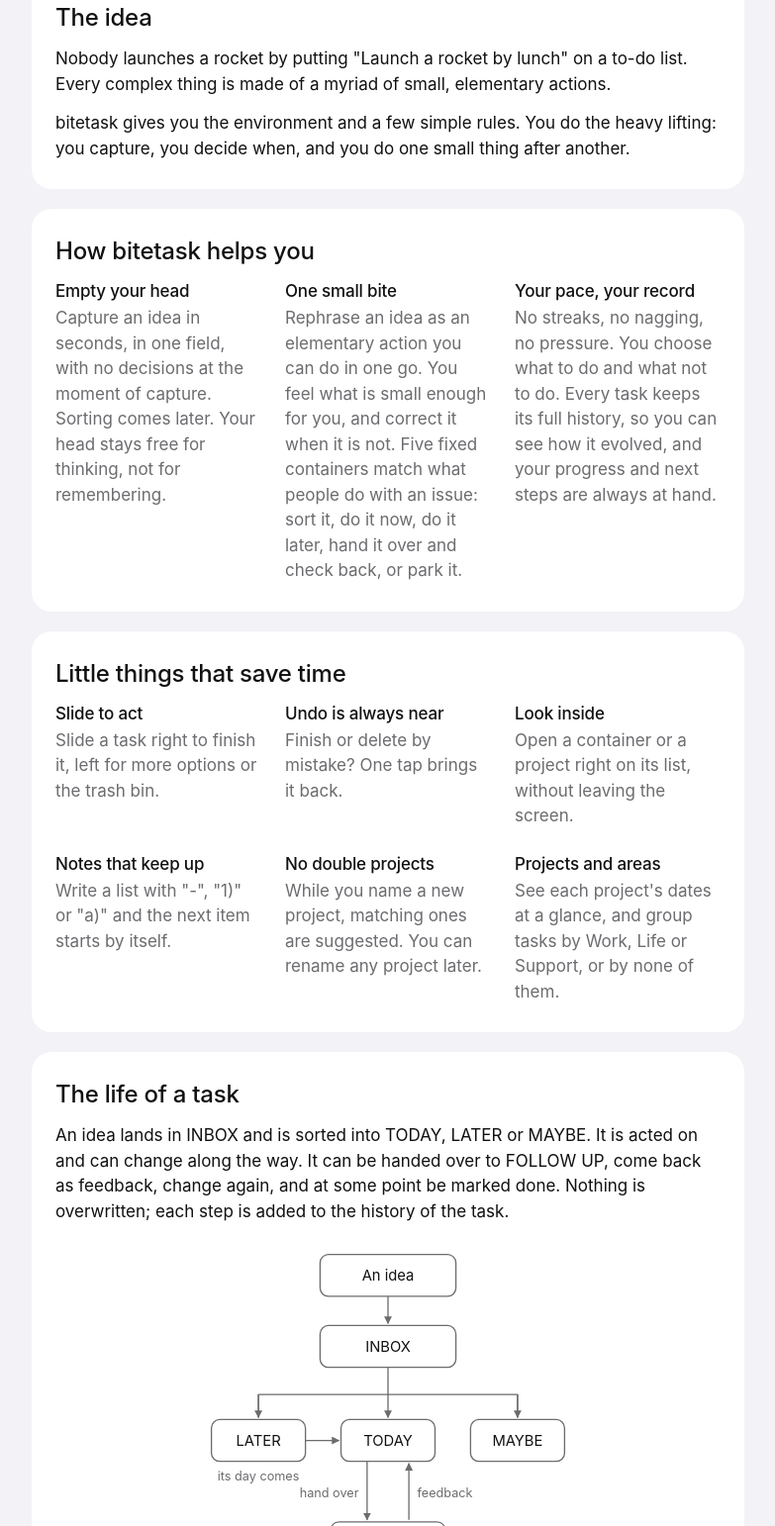
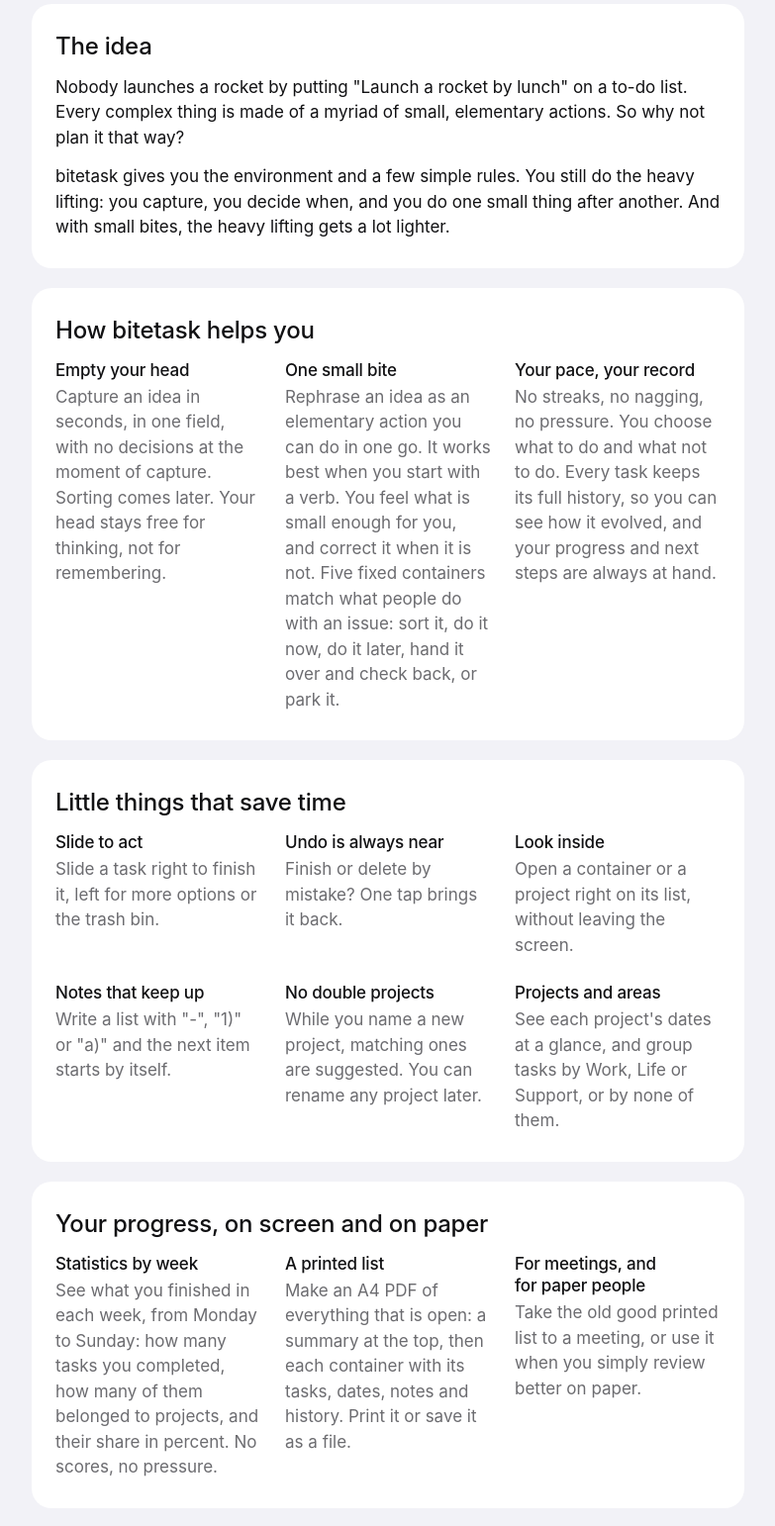
Before and after one commit to borisyushmanov/bitetask-site, a plain HTML site: page index.html in a window 1280 px wide. Shown: the part 622-2164 px from the top of the page at 99% size, without its empty margins (248-1031 px from the left). Drawn offline with Linux system fonts and the light colour scheme.

Commit message:
Add files via upload

```diff
--- a/index.html
+++ b/index.html
@@ -4,7 +4,7 @@
 <meta charset="utf-8">
 <meta name="viewport" content="width=device-width, initial-scale=1, viewport-fit=cover">
 <title>bitetask · Big tasks, small bites</title>
-<meta name="description" content="bitetask helps you free your head and move forward: capture an idea, break it into elementary actions, take them one small bite at a time. iPhone app, no server, no tracking.">
+<meta name="description" content="A tool for freeing your head and moving forward: you capture an idea, write it as an elementary action, and take one small bite at a time. iPhone app, no server, no tracking.">
 <meta name="color-scheme" content="light dark">
 <link rel="icon" href="favicon.png">
 <link rel="apple-touch-icon" href="apple-touch-icon.png">
@@ -25,8 +25,8 @@
 <section class="hero">
   <div>
     <h1>Big tasks, small bites.</h1>
-    <p class="lead">Big tasks freeze us. bitetask cuts them into small bites you can start right now.</p>
-    <p class="lead">It keeps your head free for thinking, not for remembering. Ideas become elementary actions, and your progress and next steps are tracked for you.</p>
+    <p class="lead">Big tasks freeze us. With bitetask you write them down as small bites you can start right now.</p>
+    <p class="lead">You keep your head free for thinking, not for remembering. You turn ideas into elementary actions, and your progress and next steps stay in front of you.</p>
     <a class="button" href="mailto:support@bitetask.com?subject=bitetask%20beta">Get on the beta list</a>
     <p class="note">iPhone only. Free during the beta. The beta opens soon: write to <a href="mailto:support@bitetask.com">support@bitetask.com</a> to get on the list.</p>
   </div>
@@ -46,15 +46,15 @@
 
 <section class="card">
   <h2>The idea</h2>
-  <p>Nobody launches a rocket by putting "Launch a rocket by lunch" on a to-do list. Every complex thing is made of a myriad of small, elementary actions.</p>
-  <p>bitetask gives you the environment and a few simple rules. You do the heavy lifting: you capture, you decide when, and you do one small thing after another.</p>
+  <p>Nobody launches a rocket by putting "Launch a rocket by lunch" on a to-do list. Every complex thing is made of a myriad of small, elementary actions. So why not plan it that way?</p>
+  <p>bitetask gives you the environment and a few simple rules. You still do the heavy lifting: you capture, you decide when, and you do one small thing after another. And with small bites, the heavy lifting gets a lot lighter.</p>
 </section>
 
 <section class="card">
   <h2>How bitetask helps you</h2>
   <div class="points three">
     <div><h3>Empty your head</h3><p>Capture an idea in seconds, in one field, with no decisions at the moment of capture. Sorting comes later. Your head stays free for thinking, not for remembering.</p></div>
-    <div><h3>One small bite</h3><p>Rephrase an idea as an elementary action you can do in one go. You feel what is small enough for you, and correct it when it is not. Five fixed containers match what people do with an issue: sort it, do it now, do it later, hand it over and check back, or park it.</p></div>
+    <div><h3>One small bite</h3><p>Rephrase an idea as an elementary action you can do in one go. It works best when you start with a verb. You feel what is small enough for you, and correct it when it is not. Five fixed containers match what people do with an issue: sort it, do it now, do it later, hand it over and check back, or park it.</p></div>
     <div><h3>Your pace, your record</h3><p>No streaks, no nagging, no pressure. You choose what to do and what not to do. Every task keeps its full history, so you can see how it evolved, and your progress and next steps are always at hand.</p></div>
   </div>
 </section>
@@ -72,8 +72,18 @@
 </section>
 
 <section class="card">
+  <h2>Your progress, on screen and on paper</h2>
+  <div class="points three">
+    <div><h3>Statistics by week</h3><p>See what you finished in each week, from Monday to Sunday: how many tasks you completed, how many of them belonged to projects, and their share in percent. No scores, no pressure.</p></div>
+    <div><h3>A printed list</h3><p>Make an A4 PDF of everything that is open: a summary at the top, then each container with its tasks, dates, notes and history. Print it or save it as a file.</p></div>
+    <div><h3>For meetings, and for paper people</h3><p>Take the old good printed list to a meeting, or use it when you simply review better on paper.</p></div>
+  </div>
+</section>
+
+<section class="card">
   <h2>The life of a task</h2>
-  <p>An idea lands in INBOX and is sorted into TODAY, LATER or MAYBE. It is acted on and can change along the way. It can be handed over to FOLLOW UP, come back as feedback, change again, and at some point be marked done. Nothing is overwritten; each step is added to the history of the task.</p>
+  <p>Where a task starts depends on the context. You put a raw idea into INBOX. A task that already exists, for example a delivery someone promised you on the phone for next week, you put straight into FOLLOW UP.</p>
+  <p>You sort an idea from INBOX into TODAY, LATER or MAYBE. You act on it, and it can change along the way. You can hand it over and move it to FOLLOW UP, take it back when feedback arrives, change it again, and at some point mark it done. Nothing is overwritten: each step you make is added to the history of the task.</p>
   <svg class="diagram" viewBox="0 0 360 470" role="img" aria-label="An idea goes to INBOX, is sorted into LATER, TODAY or MAYBE, can be handed over to FOLLOW UP and come back, and is finally marked done. Every step is kept in the history.">
     <defs><marker id="arr" viewBox="0 0 10 10" refX="9" refY="5" markerWidth="6" markerHeight="6" orient="auto-start-reverse"><path d="M0 0L10 5L0 10z" fill="var(--muted)"/></marker></defs>
     <rect class="box" x="115" y="12" width="130" height="40" rx="8"/><text x="180" y="37" text-anchor="middle">An idea</text>
```
Also changed, not shown: apple-touch-icon.png, favicon.png, logo.png.
